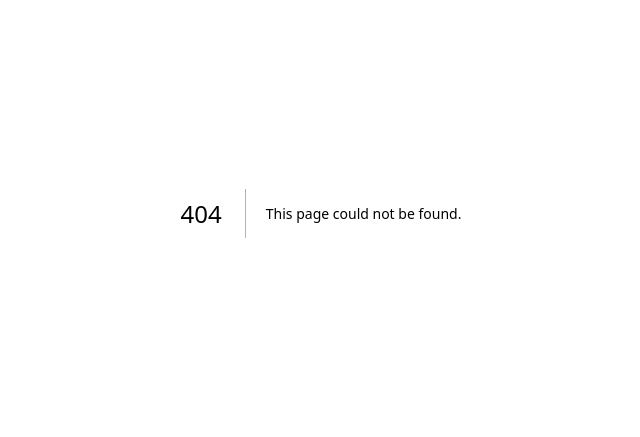
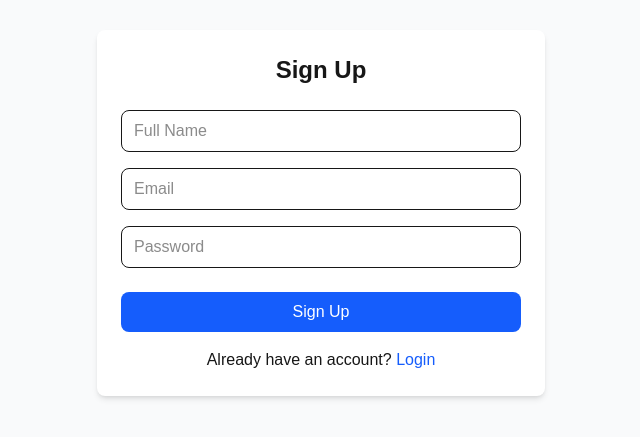
Before and after one commit to 20116007/weather-app, a Next.js app: page /signup in a window 1280 px wide. Before the commit this address had no page. Shown: the part 187-624 px from the top of the page, without its empty margins (319-959 px from the left). Built offline with nearby package versions, Linux system fonts and the light colour scheme.

Commit message:
Pages: Add login and signup pages with form handling

```diff
--- /dev/null
+++ b/src/app/login/page.tsx
@@ -0,0 +1,70 @@
+'use client'
+import { useState } from 'react'
+import { signIn } from 'next-auth/react'
+import { useRouter } from 'next/navigation'
+import Link from 'next/link'
+
+export default function Login() {
+  const [email, setEmail] = useState('')
+  const [password, setPassword] = useState('')
+  const [loading, setLoading] = useState(false)
+  const router = useRouter()
+
+  const handleSubmit = async (e: React.FormEvent) => {
+    e.preventDefault()
+    setLoading(true)
+
+    const result = await signIn('credentials', {
+      email,
+      password,
+      redirect: false,
+    })
+
+    if (result?.ok) {
+      router.push('/dashboard')
+    } else {
+      alert('Invalid credentials')
+    }
+    setLoading(false)
+  }
+
+  return (
+    <div className="min-h-screen bg-gray-50 flex items-center justify-center">
+      <div className="max-w-md w-full bg-white rounded-lg shadow-md p-6">
+        <h2 className="text-2xl font-bold text-center mb-6">Login</h2>
+        <form onSubmit={handleSubmit}>
+          <div className="mb-4">
+            <input
+              type="email"
+              placeholder="Email"
+              value={email}
+              onChange={(e) => setEmail(e.target.value)}
+              className="w-full px-3 py-2 border rounded-lg focus:outline-none focus:border-blue-500"
+              required
+            />
+          </div>
+          <div className="mb-6">
+            <input
+              type="password"
+              placeholder="Password"
+              value={password}
+              onChange={(e) => setPassword(e.target.value)}
+              className="w-full px-3 py-2 border rounded-lg focus:outline-none focus:border-blue-500"
+              required
+            />
+          </div>
+          <button
+            type="submit"
+            disabled={loading}
+            className="w-full bg-blue-600 text-white py-2 rounded-lg hover:bg-blue-700 disabled:opacity-50"
+          >
+            {loading ? 'Logging in...' : 'Login'}
+          </button>
+        </form>
+        <p className="text-center mt-4">
+          Don't have an account? <Link href="/signup" className="text-blue-600">Sign up</Link>
+        </p>
+      </div>
+    </div>
+  )
+}
--- /dev/null
+++ b/src/app/signup/page.tsx
@@ -0,0 +1,81 @@
+'use client'
+import { useState } from 'react'
+import { useRouter } from 'next/navigation'
+import Link from 'next/link'
+
+export default function Signup() {
+  const [name, setName] = useState('')
+  const [email, setEmail] = useState('')
+  const [password, setPassword] = useState('')
+  const [loading, setLoading] = useState(false)
+  const router = useRouter()
+
+  const handleSubmit = async (e: React.FormEvent) => {
+    e.preventDefault()
+    setLoading(true)
+
+    const response = await fetch('/api/auth/signup', {
+      method: 'POST',
+      headers: { 'Content-Type': 'application/json' },
+      body: JSON.stringify({ name, email, password }),
+    })
+
+    if (response.ok) {
+      router.push('/login')
+    } else {
+      const data = await response.json()
+      alert(data.error)
+    }
+    setLoading(false)
+  }
+
+  return (
+    <div className="min-h-screen bg-gray-50 flex items-center justify-center">
+      <div className="max-w-md w-full bg-white rounded-lg shadow-md p-6">
+        <h2 className="text-2xl font-bold text-center mb-6">Sign Up</h2>
+        <form onSubmit={handleSubmit}>
+          <div className="mb-4">
+            <input
+              type="text"
+              placeholder="Full Name"
+              value={name}
+              onChange={(e) => setName(e.target.value)}
+              className="w-full px-3 py-2 border rounded-lg focus:outline-none focus:border-blue-500"
+              required
+            />
+          </div>
+          <div className="mb-4">
+            <input
+              type="email"
+              placeholder="Email"
+              value={email}
+              onChange={(e) => setEmail(e.target.value)}
+              className="w-full px-3 py-2 border rounded-lg focus:outline-none focus:border-blue-500"
+              required
+            />
+          </div>
+          <div className="mb-6">
+            <input
+              type="password"
+              placeholder="Password"
+              value={password}
+              onChange={(e) => setPassword(e.target.value)}
+              className="w-full px-3 py-2 border rounded-lg focus:outline-none focus:border-blue-500"
+              required
+            />
+          </div>
+          <button
+            type="submit"
+            disabled={loading}
+            className="w-full bg-blue-600 text-white py-2 rounded-lg hover:bg-blue-700 disabled:opacity-50"
+          >
+            {loading ? 'Creating Account...' : 'Sign Up'}
+          </button>
+        </form>
+        <p className="text-center mt-4">
+          Already have an account? <Link href="/login" className="text-blue-600">Login</Link>
+        </p>
+      </div>
+    </div>
+  )
+}
```
